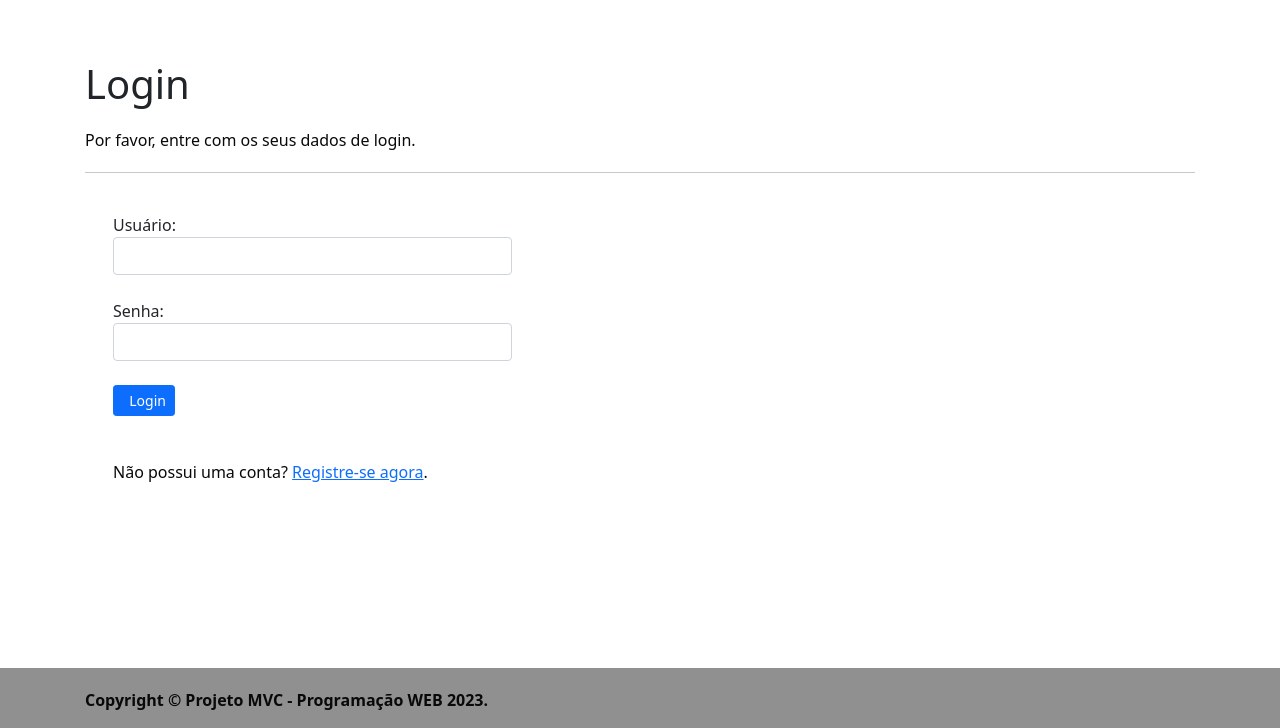
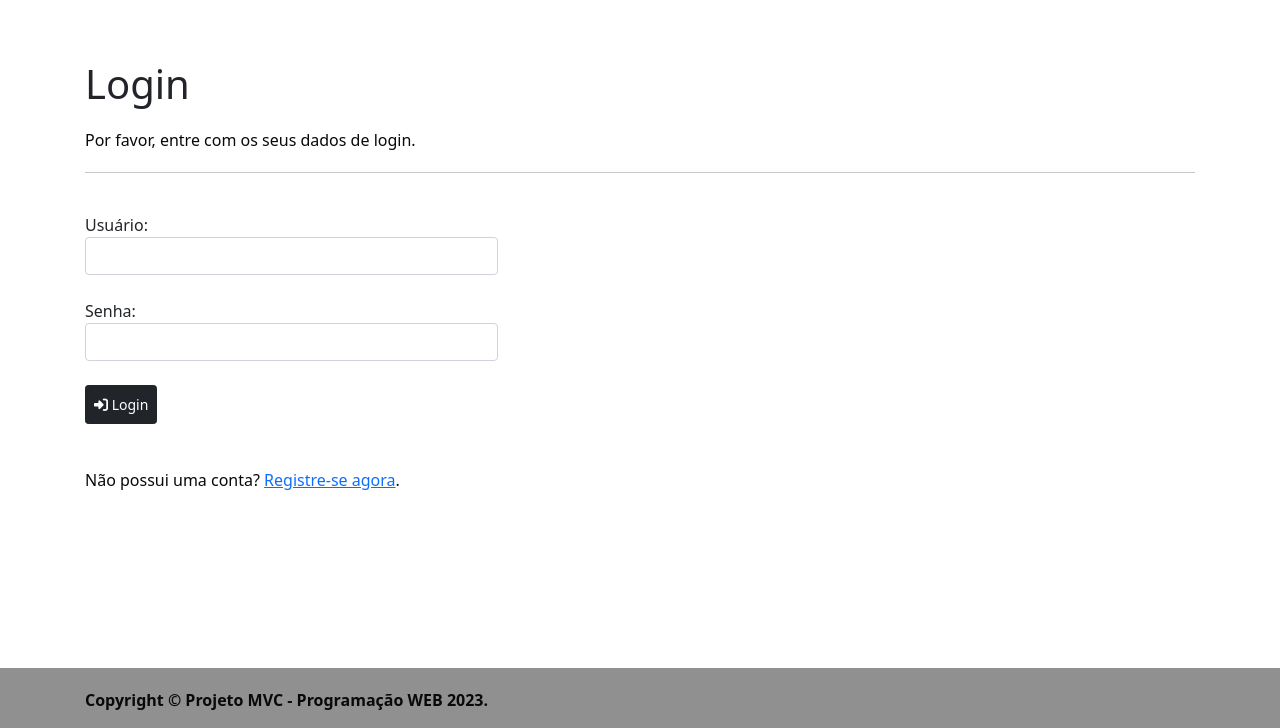
Before and after one commit to Martarelli/FATEC_Prog_WEB_Projeto, a PHP site: page /login in a window 1280 px wide. Shown: the part 72-800 px from the top of the page. Run offline with PHP 8.4, Linux system fonts and the light colour scheme; some libraries are stand-ins or nearby versions.

Commit message:
adicionado icones

```diff
--- a/App/Views/login/index.php
+++ b/App/Views/login/index.php
@@ -3,7 +3,7 @@
     <p>Por favor, entre com os seus dados de login.</p>
     <hr />
     <div class="row">
-        <div class="col-md-9" style="padding-left: 40px;">
+        <div class="col-md-9">
             <br />
             <?php if($Sessao::retornaMensagem()){ ?>
                 <div class="alert alert-warning" role="alert">
@@ -31,7 +31,7 @@
                     </div>
                     <br />
                     <div class="form-group">
-                        <button type="submit" class="btn btn-primary btn-sm"><span class="glyphicon glyphicon-log-in" aria-hidden="true"></span>&nbsp;&nbsp;Login </button>
+                        <button type="submit" class="btn btn-dark btn-sm p-2"><i class="fa-solid fa-right-to-bracket"></i> Login</button>
                         <br /><br />
                         <p>Não possui uma conta? <a href="http://<?php echo APP_HOST; ?>/login/register">Registre-se agora</a>.</p>
                     </div>
--- a/App/Views/usuario/index.php
+++ b/App/Views/usuario/index.php
@@ -35,8 +35,8 @@
                                 <td><?= $usuario->getUsername() ?></td>
                                 <td><?= $usuario->getData_cadastro() ?></td>
                                 <td class="text-center">
-                                    <a href="http://<?= APP_HOST ?>/usuario/edicao/<?= $usuario->getIdUsuario() ?>" class="btn btn-info btn-sm"><span class="glyphicon glyphicon-edit" aria-hidden="true"></span> Editar </a>
-                                    <a href="http://<?= APP_HOST ?>/usuario/exclusao/<?= $usuario->getIdUsuario() ?>" class="btn btn-danger btn-sm"><span class="glyphicon glyphicon-trash" aria-hidden="true"></span> Excluir </a>
+                                    <a href="http://<?= APP_HOST ?>/usuario/edicao/<?= $usuario->getIdUsuario() ?>" class="btn btn-info btn-sm"><i class="fa-solid fa-pen-to-square"></i>  Editar </a>
+                                    <a href="http://<?= APP_HOST ?>/usuario/exclusao/<?= $usuario->getIdUsuario() ?>" class="btn btn-danger btn-sm"><i class="fa-solid fa-trash"></i> Excluir </a>
                                 </td>
                             </tr>
                         <?php } ?>
```
